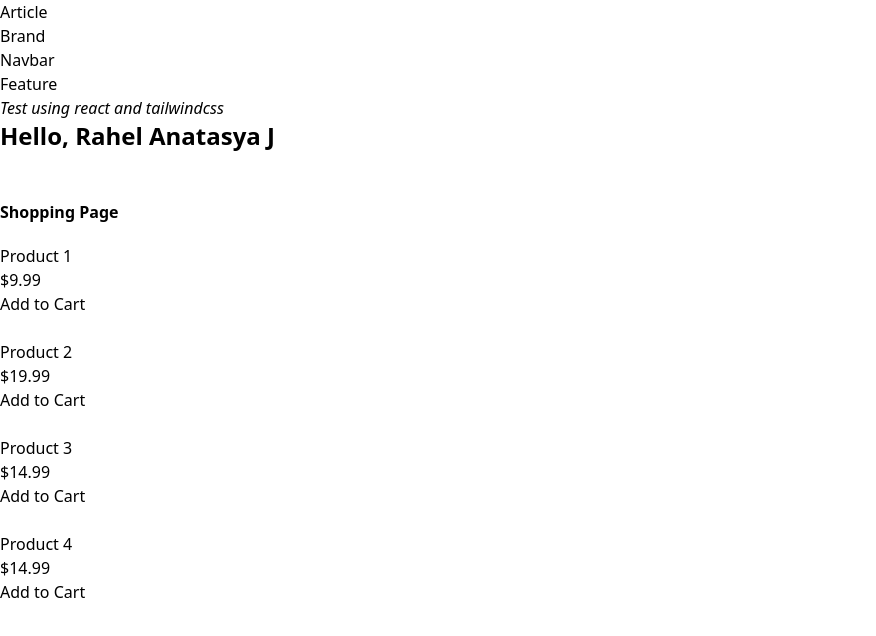
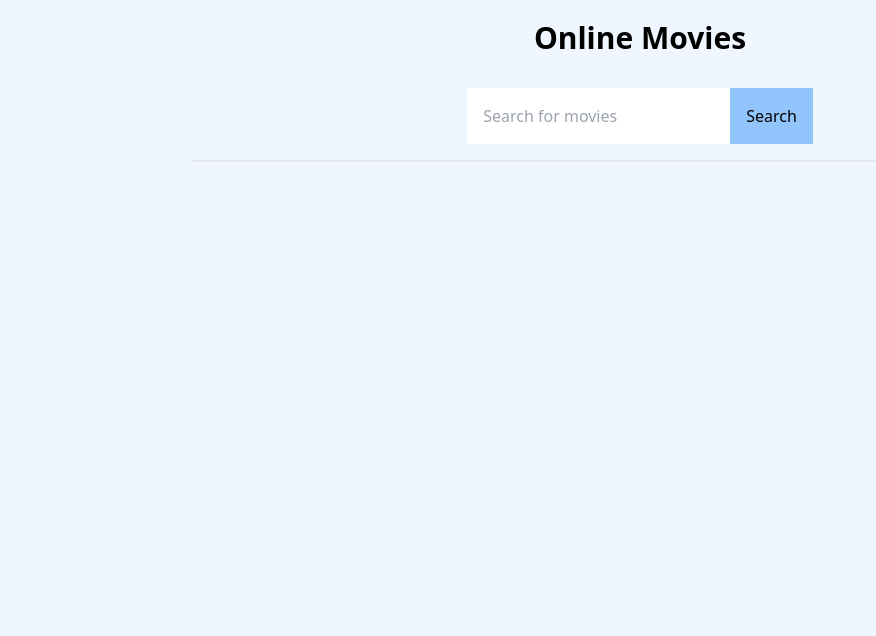
Before and after one commit to AfifJ/learn-react-basic, a React (Vite) app: page / in a window 1280 px wide. Shown: the top 636 px of the page, without its empty margins (0-876 px from the left). Built offline with nearby package versions, Linux system fonts and the light colour scheme.

Commit message:
build(movie): :zap:

```diff
--- a/src/App.jsx
+++ b/src/App.jsx
@@ -1,22 +1,46 @@
 import React from "react";
-import { useState } from "react";
-import { Article, Brand, Navbar, Feature, ShoppingPage } from "./components";
+import { useEffect, useState } from "react";
+import { MovieCard } from "./components";
 
-function App() {
-  let myName = "Rahel Anatasya J";
+const API_URL = "http://www.omdbapi.com/?apikey=5c0d5fe6";
+
+const App = () => {
+  const [Movies, setMovies] = useState([]);
+  const [InputSearch, setInputSearch] = useState('');
+  const searchMovies = async (title) => {
+    const response = await fetch(`${API_URL}&s=${title}`);
+    const data = await response.json();
+    setMovies(data.Search);
+  };
+
+/*   useEffect(() => {
+    searchMovies("");
+  }, []); */
+
   return (
     <>
-      <Article />
-      <Brand />
-      <Navbar />
-      <Feature />
-      <p className="italic">Test using react and tailwindcss</p>
-      <h1 className="text-2xl font-bold">Hello, {myName}</h1>
-      <br />
-      <br />
-      <ShoppingPage />
+      <div className="min-w-screen min-h-screen bg-blue-50 py-5">
+        <h1 className="text-3xl font-bold text-center mb-8">Online Movies</h1>
+
+        <div className="search text-center overflow-hidden mb-4">
+          <input
+            className="p-4 rounded-sm"
+            type="text"
+            placeholder="Search for movies"
+            value={InputSearch}
+            onChange={(e) => {setInputSearch(e.target.value)}}
+          />
+          <button className="bg-blue-300 hover:bg-blue-500 p-4" onClick={() => {setMovies(InputSearch)}}>Search</button>
+        </div>
+
+        <div className="mx-auto grid gap-8 max-w-4xl md:grid-cols-3 border">
+          {Movies.map((e) => (
+            <MovieCard movie1={e} />
+          ))}
+        </div>
+      </div>
     </>
   );
-}
+};
 
 export default App;
--- /dev/null
+++ b/src/components/MovieCard.jsx
@@ -0,0 +1,28 @@
+import React from "react";
+
+const MovieCard = ({ movie1 }) => {
+  return (
+    <div className="bg-white border border-gray-200 rounded-lg shadow dark:bg-gray-800 dark:border-gray-700 overflow-hidden">
+      <div className="x-xl">
+        <a href="#">
+          <img
+            className="rounded-t-lg object-cover h-96"
+            src={movie1.Poster}
+            alt={movie1.Title}
+          />
+        </a>
+      </div>
+      <div className="p-5 basis-1">
+        <a href="#">
+          <h5 className="mb-2 text-2xl font-bold tracking-tight text-gray-900 dark:text-white">
+            {movie1.Title}
+          </h5>
+        </a>
+        <p className="mb-3 font-normal text-gray-700 dark:text-gray-400">
+          {movie1.Year}
+        </p>
+      </div>
+    </div>
+  );
+};
+export default MovieCard;
--- a/src/components/article/Article.jsx
+++ /dev/null
@@ -1,11 +0,0 @@
-import React from 'react'
-
-function Article() {
-  return (
-    <div>
-      Article
-    </div>
-  )
-}
-
-export default Article
--- a/src/components/brand/Brand.jsx
+++ /dev/null
@@ -1,11 +0,0 @@
-import React from 'react'
-
-function Brand() {
-  return (
-    <div>
-      Brand
-    </div>
-  )
-}
-
-export default Brand
--- a/src/components/feature/Feature.jsx
+++ /dev/null
@@ -1,11 +0,0 @@
-import React from 'react'
-
-function Feature() {
-  return (
-    <div>
-      Feature
-    </div>
-  )
-}
-
-export default Feature
--- a/src/components/index.js
+++ b/src/components/index.js
@@ -1,5 +1 @@
-export {default as Article } from './article/Article'
-export {default as Brand } from './brand/Brand'
-export {default as Feature } from './feature/Feature'
-export {default as Navbar } from './navbar/Navbar'
-export {default as ShoppingPage } from './shoppingPage/ShoppingPage'
+export {default as MovieCard} from './MovieCard';
--- a/src/components/navbar/Navbar.jsx
+++ /dev/null
@@ -1,11 +0,0 @@
-import React from 'react'
-
-function Navbar() {
-  return (
-    <div>
-      <h1>Navbar</h1>
-    </div>
-  )
-}
-
-export default Navbar
--- a/src/components/shoppingPage/ShoppingPage.jsx
+++ /dev/null
@@ -1,36 +0,0 @@
-import React, { useState } from "react";
-
-const ShoppingPage = () => {
-  const [products, setProducts] = useState([
-    { id: 1, name: "Product 1", price: 9.99 },
-    { id: 2, name: "Product 2", price: 19.99 },
-    { id: 3, name: "Product 3", price: 14.99 },
-    { id: 3, name: "Product 4", price: 14.99 },
-  ]);
-
-  const handleAddToCart = (productId) => {
-    // Implement the logic to add the selected product to the cart
-  };
-
-  return (
-    <div>
-      <h1 className="font-bold mb-5">Shopping Page</h1>
-      <ul>
-        {products.map((product) => (
-          <>
-            <li key={product.id}>
-              <h3>{product.name}</h3>
-              <p>${product.price}</p>
-              <button onClick={() => handleAddToCart(product.id)}>
-                Add to Cart
-              </button>
-            </li>
-            <br />
-          </>
-        ))}
-      </ul>
-    </div>
-  );
-};
-
-export default ShoppingPage;
--- a/tailwind.config.js
+++ b/tailwind.config.js
@@ -9,4 +9,5 @@ export default {
     extend: {},
   },
   plugins: [],
+  darkMode: 'class',
 }
```
Also changed, not shown: App-learning.jsx (added, +108 -0 lines).
